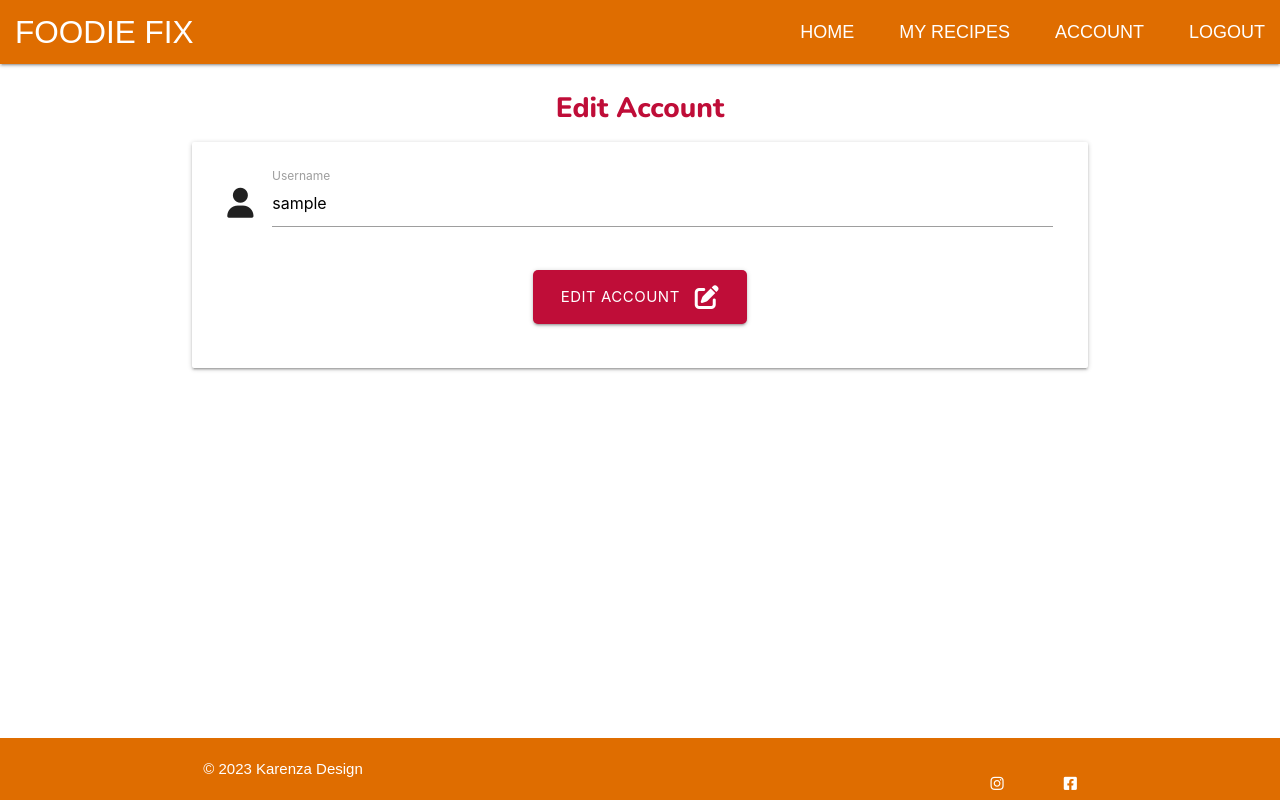
After one commit to Renz2299/foodie-fix, a Flask app: page /edit_account/1 in a window 1280 px wide. The commit adds this page. Run offline with Flask 2, Linux system fonts and the light colour scheme; a user stored in the database is signed in; data comes from the database, SQL or seed files in the repository; some web fonts are replaced.

Commit message:
edit/ delete user functionality setup and working

```diff
--- a/foodiefix/routes.py
+++ b/foodiefix/routes.py
@@ -142,7 +142,7 @@ def edit_account(user_id):
         user.username = request.form.get("username")
         db.session.commit()
         return redirect(url_for("account"))
-    return render_template("account")
+    return render_template("edit_account.html", user=user)
 
 
 @app.route("/delete_account/<int:user_id>")
--- a/foodiefix/templates/account.html
+++ b/foodiefix/templates/account.html
@@ -7,7 +7,7 @@
             <div class="card-content">
                 <img src="#" alt="">
                 <p>Username: {{ current_user.username.capitalize() }}</p>
-                <p>Favourite Cuisine: {{ current_user.id }}</p>
+                <p>User ID: {{ current_user.id }}</p>
             </div>
         </div>
     </div>
@@ -15,12 +15,12 @@
 
 <div class="row">
     <div class="col s12 m6 l6">
-        <a href="#" class="btn bg-deep-fuscia">
+        <a href="{{ url_for('edit_account', user_id=current_user.id) }}" class="btn bg-deep-fuscia">
             <p class="nunito-white">Edit Account Details</p>
         </a>
     </div>
     <div class="col s12 m6 l6">
-        <a href="#" class="btn bg-deep-fuscia">
+        <a href="{{ url_for('delete_account', user_id=current_user.id) }}" class="btn bg-deep-fuscia">
             <p class="nunito-white">Delete Account</p>
         </a>
     </div>
--- /dev/null
+++ b/foodiefix/templates/edit_account.html
@@ -0,0 +1,28 @@
+{% extends "base.html" %}
+{% block content %}
+
+<h3 class="deep-fuscia-text nunito center-align">Edit Account</h3>
+
+<div class="row card-panel">
+    <form class="col s12" method="POST" action="{{ url_for('edit_account', user_id=current_user.id) }}">
+        <!-- account details -->
+        <div class="row">
+            <div class="input-field col s12">
+                <i class="fa-solid fa-user prefix"></i>
+                <input id="username" name="username" value="{{ current_user.username }}" type="text" minlength="5"
+                    maxlength="20" pattern="^[a-zA-Z0-9]{5,15}$" class="validate" required>
+                <label for="recipe_title">Username</label>
+            </div>
+        </div>
+        <!-- submit button -->
+        <div class="row">
+            <div class="col s12 center-align">
+                <button type="submit" class="btn-large bg-deep-fuscia">
+                    Edit Account <i class="fas fa-edit right"></i>
+                </button>
+            </div>
+        </div>
+    </form>
+</div>
+
+{% endblock %}
```
